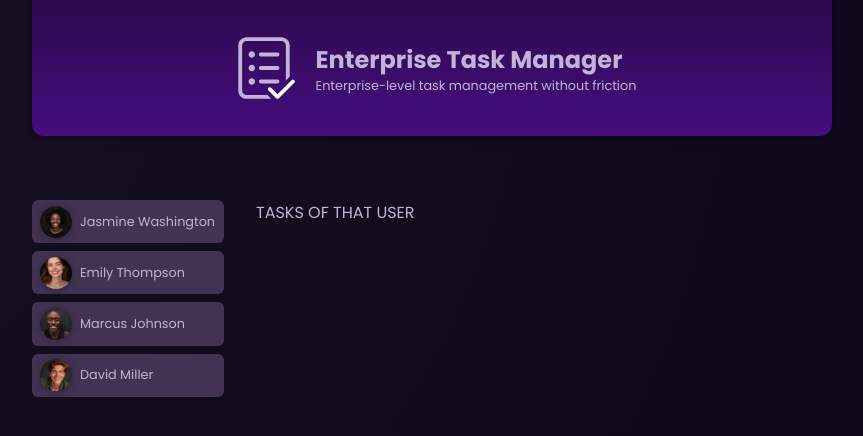
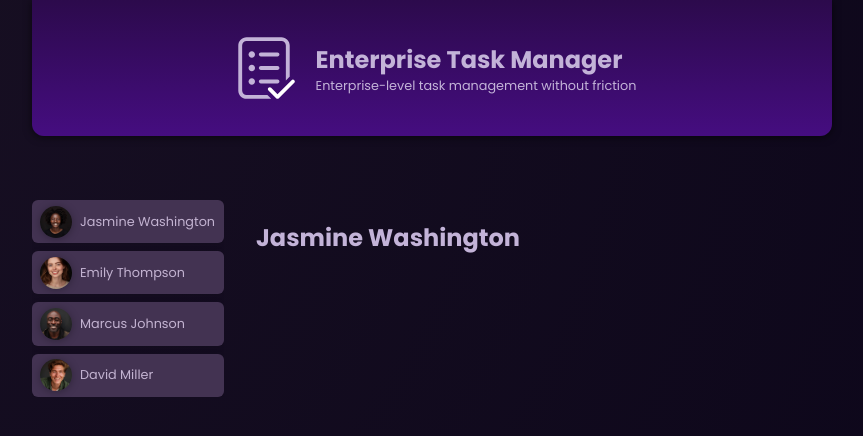
Before and after one commit to VitaliiSoloninko/angular-enterprise-task-manager, an Angular app: page / in a window 1280 px wide. Shown: the top 436 px of the page, without its empty margins (208-1071 px from the left). Built offline with nearby package versions, Linux system fonts and the light colour scheme.

Commit message:
37. Create a Configurable Component. app-tasks, add user name to task

```diff
--- a/src/app/app.component.html
+++ b/src/app/app.component.html
@@ -36,5 +36,5 @@
     </li>
   </ul>
 
-  TASKS OF THAT USER
+  <app-tasks [name]="selectedUser.name" />
 </main>
--- a/src/app/app.component.ts
+++ b/src/app/app.component.ts
@@ -1,19 +1,25 @@
 import { Component } from '@angular/core';
 import { DUMMY_USERS } from './dummy-users';
 import { HeaderComponent } from './header/header.component';
+import { TasksComponent } from './tasks/tasks.component';
 import { UserComponent } from './user/user.component';
 
 @Component({
   selector: 'app-root',
   standalone: true,
-  imports: [HeaderComponent, UserComponent],
+  imports: [HeaderComponent, UserComponent, TasksComponent],
   templateUrl: './app.component.html',
   styleUrl: './app.component.css',
 })
 export class AppComponent {
   users = DUMMY_USERS;
+  selectedUserId = 'u1';
+
+  get selectedUser() {
+    return this.users.find((user) => user.id === this.selectedUserId)!;
+  }
 
   onSelectUser(id: string) {
-    console.log('Selected user with id ' + id);
+    this.selectedUserId = id;
   }
 }
--- /dev/null
+++ b/src/app/tasks/tasks.component.html
@@ -0,0 +1 @@
+<h2>{{ name }}</h2>
```
Also changed, not shown: src/app/tasks/tasks.component.ts (added, +12 -0 lines), src/app/tasks/tasks.component.css (added).
